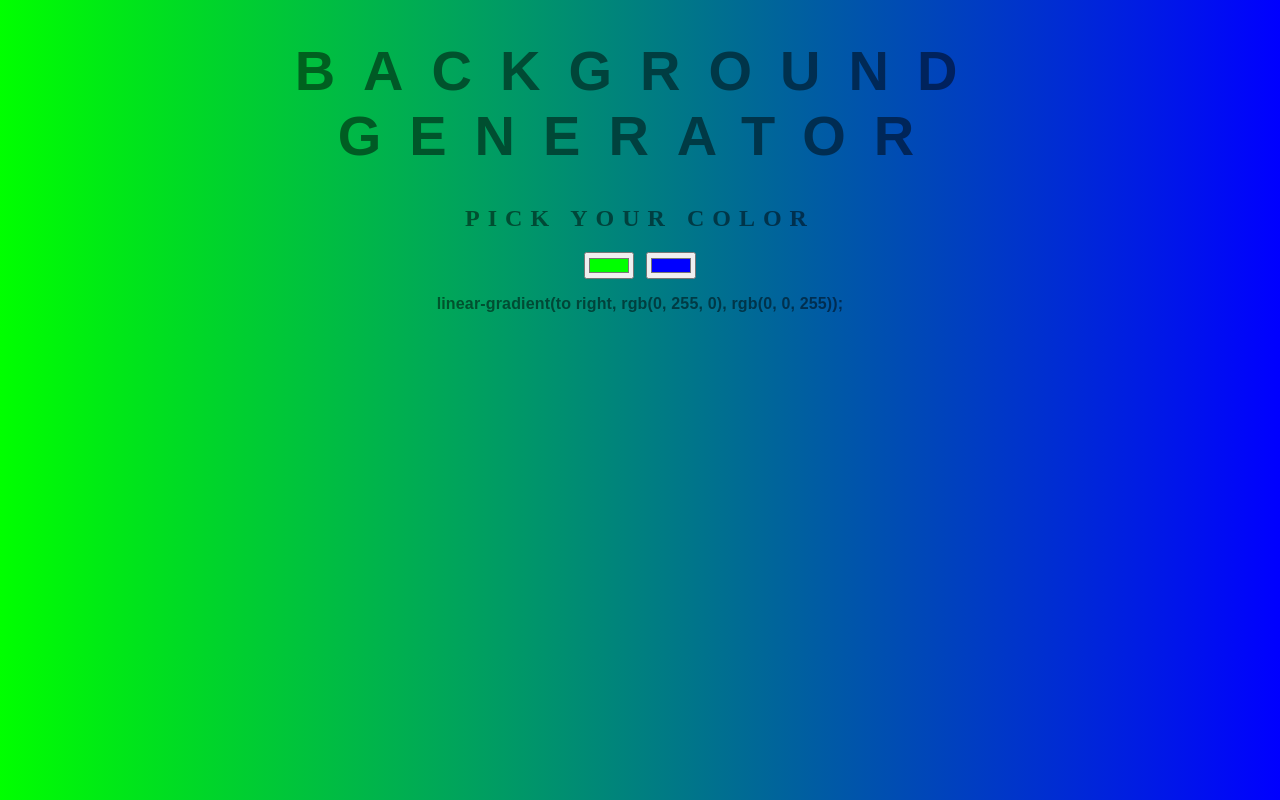
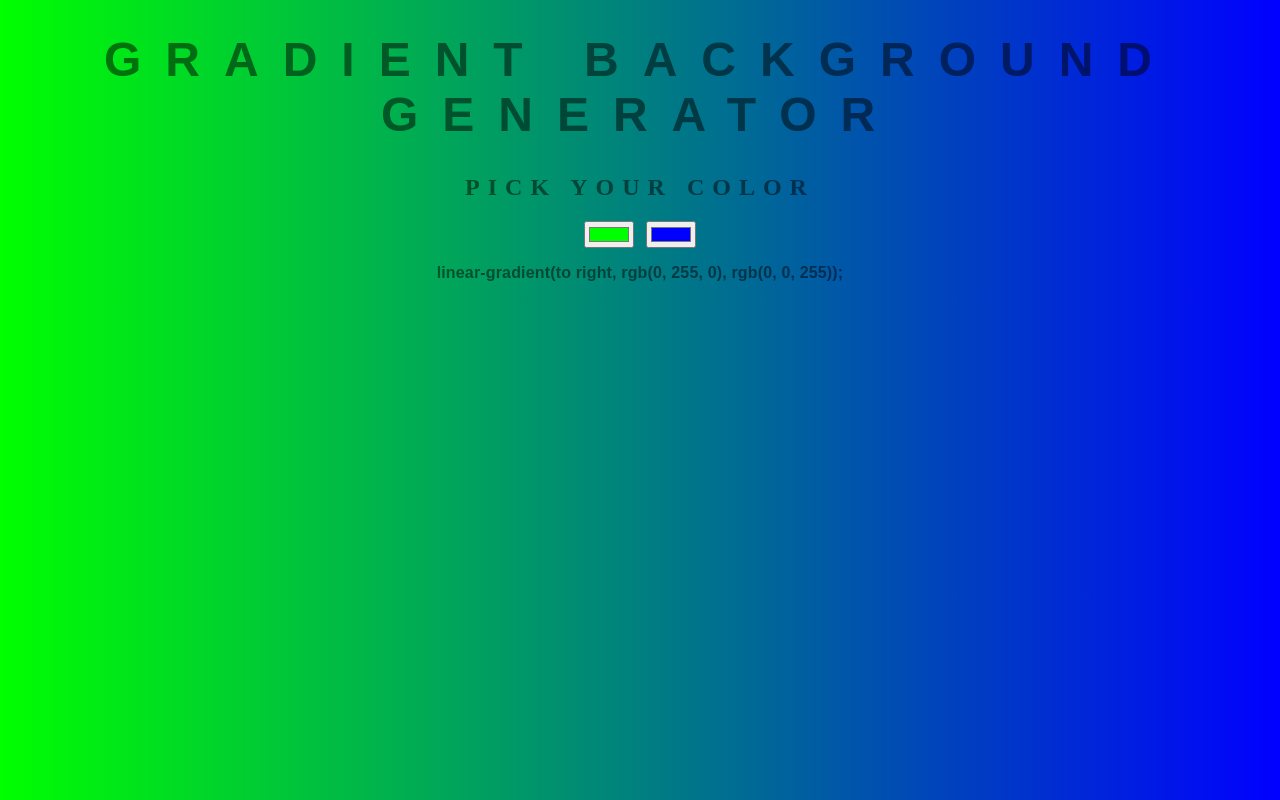
Before and after one commit to AbSamad99/Background-Generator, a website: page index.html in a window 1280 px wide. Drawn offline with Linux system fonts and the light colour scheme.

Commit message:
added json

```diff
--- a/index.html
+++ b/index.html
@@ -1,12 +1,12 @@
 <!DOCTYPE html>
 <html>
   <head>
-    <title>Background Generator</title>
+    <title>Gradient Background Generator</title>
     <link rel="stylesheet" href="styles.css">
     <link href="https://fonts.googleapis.com/css?family=Libre+Caslon+Text&display=swap" rel="stylesheet">
   </head>
   <body id="Background">
-    <h1>Background Generator</h1>
+    <h1>Gradient Background Generator</h1>
     <h2>Pick your color</h2>
     <input class="color1" type="color" name="color1" value="#00ff00">
     <input class="color2" type="color" name="color2" value="#0000ff">
--- a/styles.css
+++ b/styles.css
@@ -9,7 +9,7 @@ body {
 }
 
 h1 {
-    font: 600 3.5em 'Raleway', sans-serif;
+    font: 600 3em 'Raleway', sans-serif;
     color: rgba(0,0,0,.5);
     text-align: center;
     text-transform: uppercase;
```
Also changed, not shown: package.json (added, +19 -0 lines).
